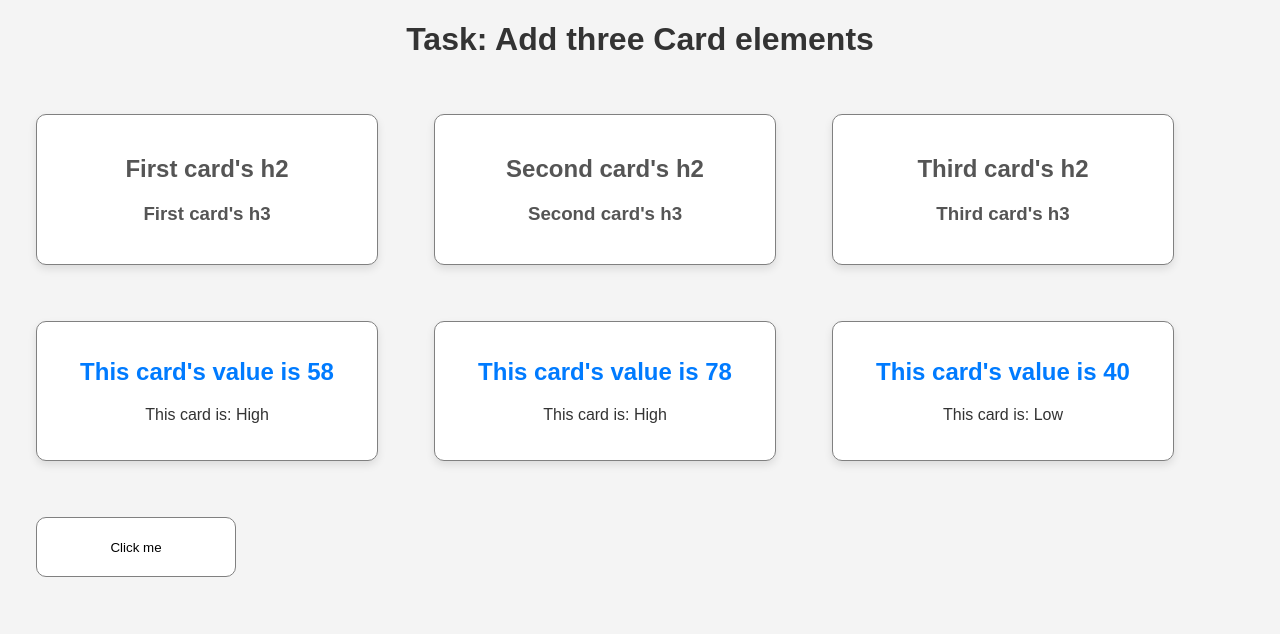
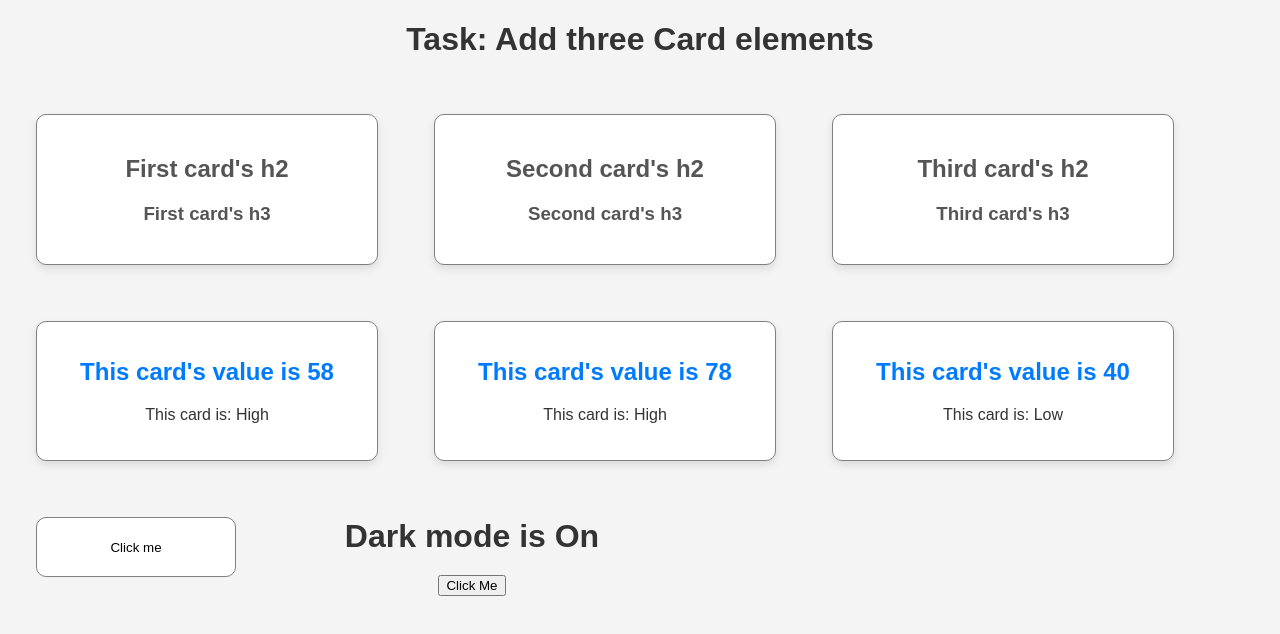
Before and after one commit to sebasortiz1989/MetaIOSDevelopmentReact, a React (Create React App) app in the folder 1ReactBasics/1firstapp/: page / in a window 1280 px wide. Shown: the top 634 px of the page. Built offline with nearby package versions, Linux system fonts and the light colour scheme.

Commit message:
Sebas: [add] Dynamic events and how to handle them

```diff
--- a/1ReactBasics/1firstapp/src/App.js
+++ b/1ReactBasics/1firstapp/src/App.js
@@ -14,6 +14,7 @@ import Logo from "./components/Logo";
 import Card from "./components/Card";
 import CardNumber from "./components/CardNumber";
 import Btn from "./components/Btn";
+import ModeToggler from "./components/ModeToggler";
 
 /*
 function App() {
@@ -96,6 +97,7 @@ function App() {
                 <CardNumber num={randNum()}/>
                 <CardNumber num={randNum()}/>
                 <Btn/>
+                <ModeToggler/>
             </div>
         </div>
     );
--- /dev/null
+++ b/1ReactBasics/1firstapp/src/components/ModeToggler.jsx
@@ -0,0 +1,20 @@
+import {useState} from "react";
+
+function ModeToggler() {
+    const [darkModeOn, setIsDarkMode] = useState(true);
+    const darkMode = <h1>Dark mode is On</h1>
+    const lightMode = <h1>Light mode is On</h1>
+
+    function handleClick() {
+        setIsDarkMode(!darkModeOn);
+    }
+
+    return (
+        <div>
+            {darkModeOn ? darkMode : lightMode}
+            <button onClick={handleClick}>Click Me</button>
+        </div>
+    );
+}
+
+export default ModeToggler;
```
